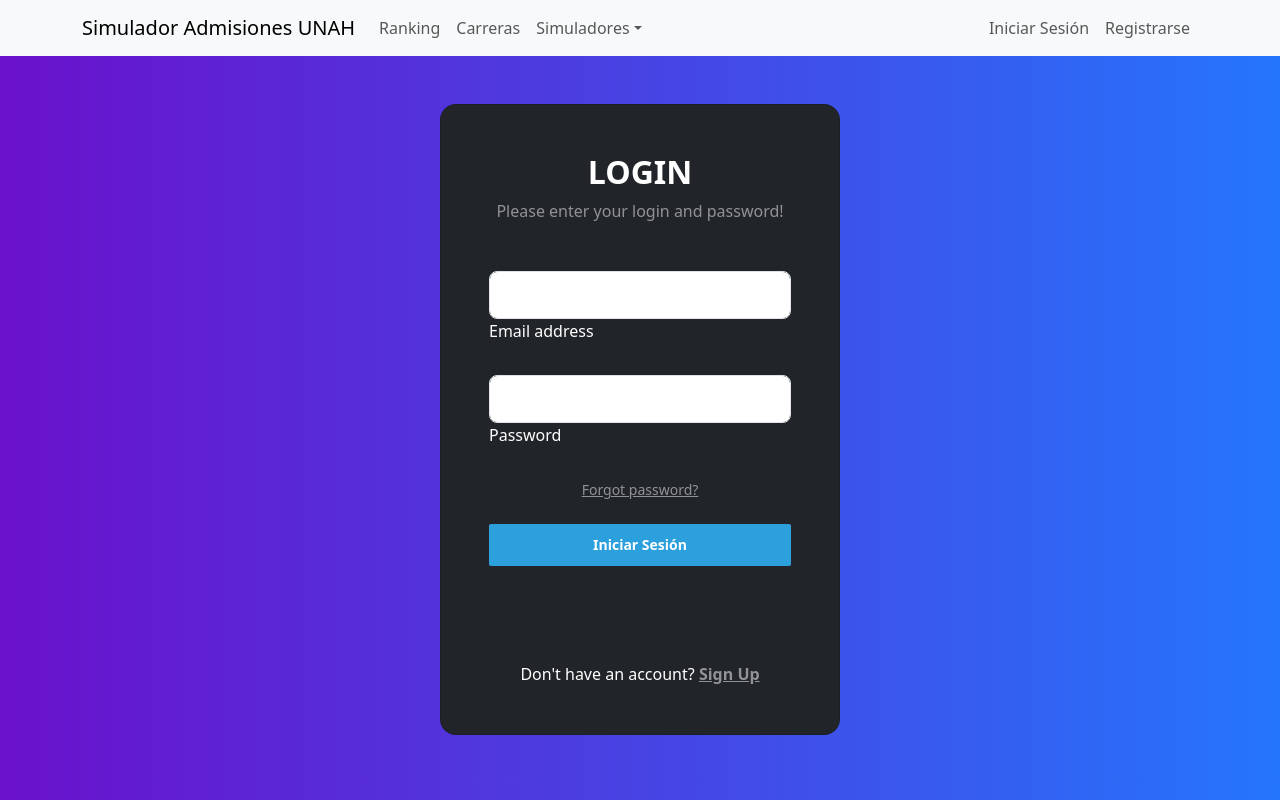
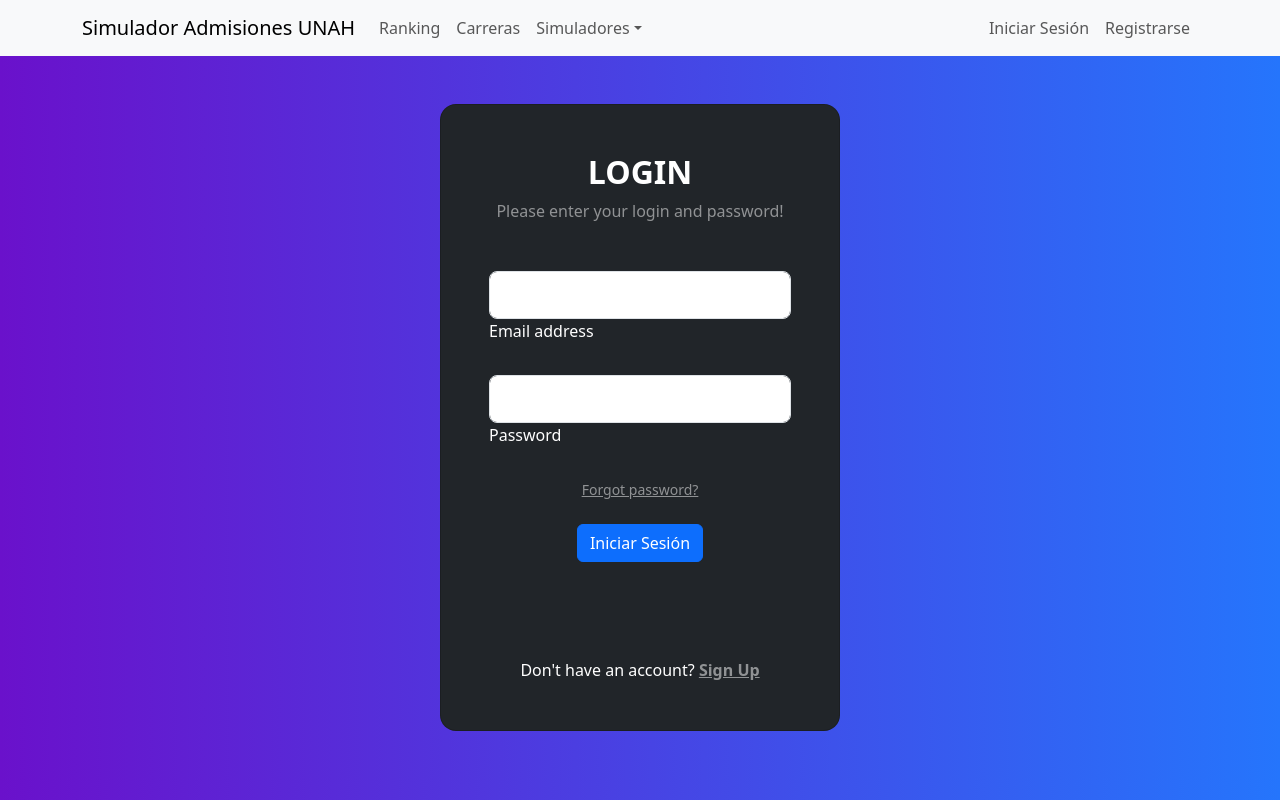
Before and after one commit to JorgeML01/simulador-examen-paa, a React (Create React App) app in the folder simulador-examen-paa-app/: page /login in a window 1280 px wide. Built offline with nearby package versions, Linux system fonts and the light colour scheme.

Commit message:
css fixed - login button

```diff
--- a/simulador-examen-paa-app/src/components/LoginForm/styles.css
+++ b/simulador-examen-paa-app/src/components/LoginForm/styles.css
@@ -22,43 +22,3 @@ body {
   border-color: #56b2e4;
   outline: none;
 }
-.btn-primary:hover {
-  color: #fff;
-  background-color: #1e82b8;
-  border-color: #1c7cb0;
-}
-.btn:hover,
-.btn:focus,
-.btn.focus {
-  color: #2c9fdd;
-  text-decoration: none;
-}
-.btn-block {
-  display: block;
-  width: 100%;
-}
-.btn-primary {
-  color: #fff;
-  background-color: #2c9fdd;
-  border-color: #2c9fdd;
-}
-.btn {
-  display: inline-block;
-  margin-bottom: 0;
-  font-weight: 600;
-  text-align: center;
-  white-space: nowrap;
-  vertical-align: middle;
-  touch-action: manipulation;
-  cursor: pointer !important;
-  background-image: none;
-  border: 1px solid rgba(0, 0, 0, 0);
-  padding: 9px 18px;
-  font-size: 14px;
-  line-height: 1.5714285714;
-  border-radius: 2px;
-  -webkit-user-select: none;
-  -moz-user-select: none;
-  -ms-user-select: none;
-  user-select: none;
-}
```
